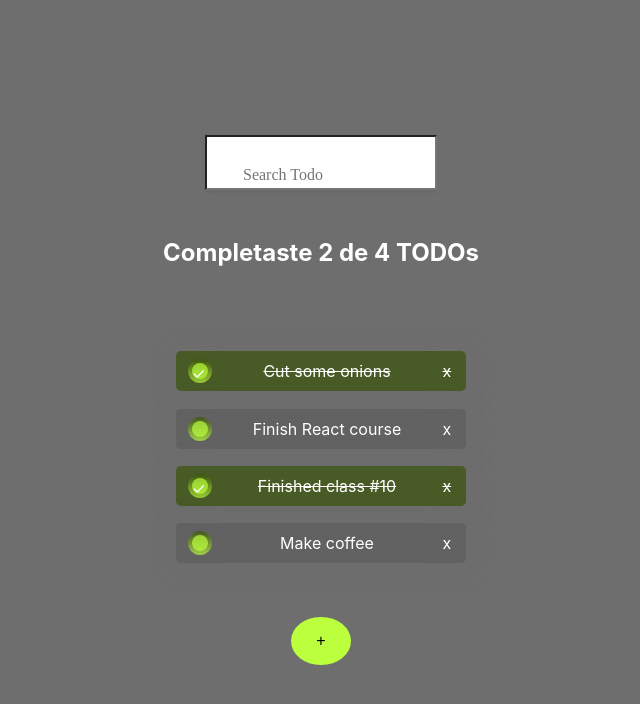
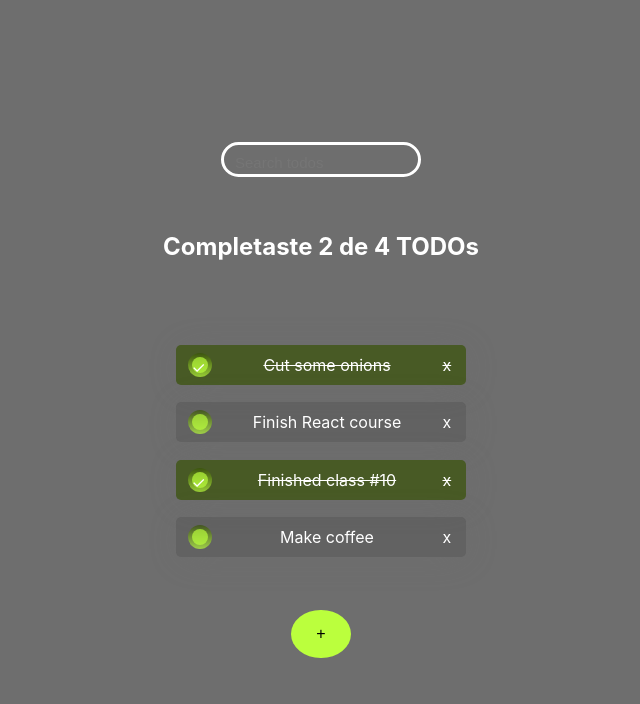
Before and after one commit to LuisJoseTrujilloP/React, a React (Create React App) app: page / in a window 1280 px wide. Shown: the top 704 px of the page, without its empty margins (319-959 px from the left). Built offline with nearby package versions, Linux system fonts and the light colour scheme.

Commit message:
Finished search bar

```diff
--- a/src/App.js
+++ b/src/App.js
@@ -28,6 +28,7 @@ const defaultTodos = [
 ];
 
 
+
 // in case I want to send , not a div containing all the elment insinde of the app but all the elements without breaking the rule of react
 // that keeps you from sending more than one element per return in any component we can use React.
 function App() {
@@ -40,6 +41,7 @@ function App() {
     return todoText.includes(searchText);
   });
 
+
   const completedTodo = state.filter(todo => !!todo.completed).length
   const totalTods = state.length;
   return (
@@ -49,8 +51,6 @@ function App() {
         <TodoSearch
         search={search}
         setSearch={setSearch}
-        state={state}
-        setState={setState}
         />
         <TodoCounter
           completed={completedTodo}
@@ -71,6 +71,8 @@ function App() {
 }
 
 
+
+
 // CREATING, FIRST COMPONENT
 
 export default App;
--- a/src/TodoSearch.css
+++ b/src/TodoSearch.css
@@ -1,13 +1,29 @@
-input {
-    padding-top: 25px;
-    width: 180px;
-    height: 25px;
-    padding-left: 36px;
-    padding-right: 12px;
-    font-size: 16px;
-    font-family: SemplicitaPro;
-    color: #000000;
-    caret-color: #dbdbdb;
-    outline: none;
-    box-shadow: 0 3px 3px rgba(0, 0, 0, 0.05)
+
+
+
+.search {
+	display: inline-block;
+	position: relative;
+	height: 35px;
+	width: 35px;
+	box-sizing: border-box;
+	margin: 0px 8px 7px 0px;
+	padding: 7px 9px 0px 9px;
+	border: 3px solid #FFFFFF;
+	border-radius: 25px;
+	transition: all 200ms ease;
+	cursor: text;
+	width: 200px;
+	margin-right: 0px;
+
+	input {
+        outline: none;
+		width: 100%;
+		border: none;
+		box-sizing: border-box;
+		font-size: 15px;
+		color: inherit;
+		background: transparent;
+		outline-width: 0px;
+	}
 }
--- a/src/TodoSearch.js
+++ b/src/TodoSearch.js
@@ -1,25 +1,32 @@
 import React from 'react';
 import './TodoSearch.css'
 
-function TodoSearch({search, setSearch, state, setState}){
+
+
+
+
+function TodoSearch({ search, setSearch }){
 
      // To work with the search we cant just change it as we would with any variable, we need to use a function to work with it
     // Changer function
     // the reason why  we would do this is to tell react the we need to re render the component to change it,
 
     return(
+
+        <label className="search">
+
             <input
+            placeholder='Search todos'
             className='TodoSearch'
-            placeholder="Search Todo"
             value={search}
             onChange={(event) => {
                 setSearch(event.target.value)
 
             }}
-
-            >
+			>
 
             </input>
+        </label>
     )
 }
 export { TodoSearch };
--- a/src/index.js
+++ b/src/index.js
@@ -3,5 +3,8 @@ import ReactDOM from 'react-dom/client';
 import './index.css';
 import App from './App';
 
+
+
+
 const root = ReactDOM.createRoot(document.getElementById('root'));
 root.render(<App />);
```
